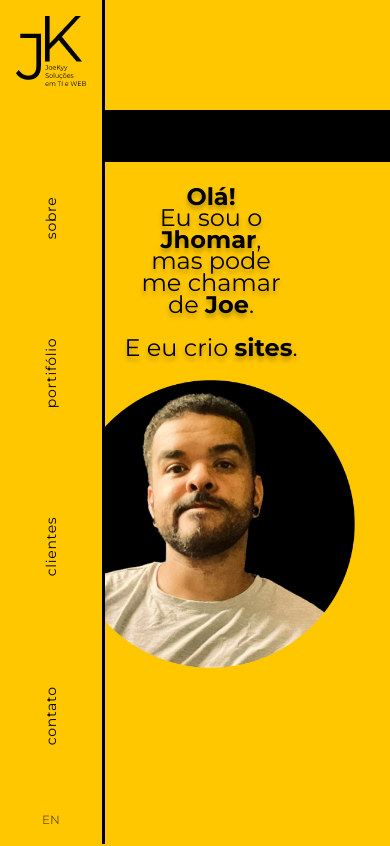
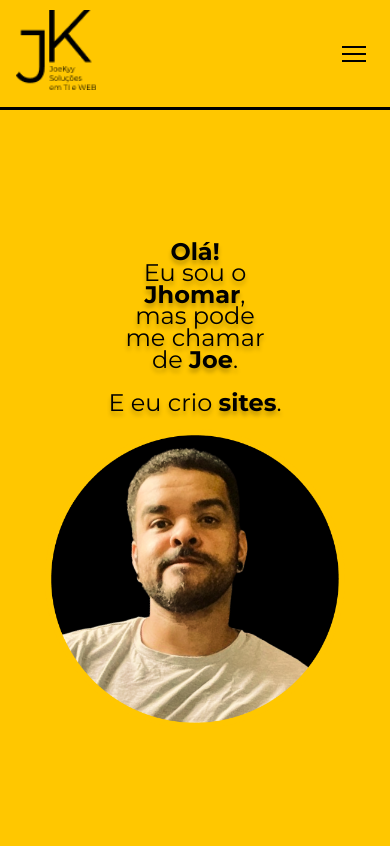
Before and after one commit to JoeKyy/joekyy.com.br, a Next.js app in the folder next/: page /pt-br#hello in a window 390 px wide. Shown: the top 846 px of the page. Built offline with nearby package versions, Linux system fonts and the light colour scheme.

Commit message:
feat: implement horizontal scrolling functionality and improve layout consistency across components

```diff
--- a/next/app/[locale]/page.tsx
+++ b/next/app/[locale]/page.tsx
@@ -1,4 +1,7 @@
-import { HorizontalScroll } from "@/components/HorizontalScroll";
+import {
+  HorizontalScrollProvider,
+  HorizontalScrollContainer,
+} from "@/components/HorizontalScroll";
 import { Navigation } from "@/components/Navigation";
 import { Hero } from "@/components/Hero";
 import { About } from "@/components/About";
@@ -18,17 +21,17 @@ export default async function LocalePage({
   const typedLocale = locale as Locale;
 
   return (
-    <>
+    <HorizontalScrollProvider>
       <Navigation locale={typedLocale} />
-      <main className="w-full lg:flex lg:min-w-dvw lg:h-dvh lg:ml-[105px]">
-        <HorizontalScroll>
+      <main className="w-full lg:flex lg:h-dvh lg:ml-26.25">
+        <HorizontalScrollContainer>
           <Hero locale={typedLocale} />
           <About locale={typedLocale} />
           <Portfolio locale={typedLocale} />
           <Clients locale={typedLocale} />
           <Contact locale={typedLocale} />
-        </HorizontalScroll>
+        </HorizontalScrollContainer>
       </main>
-    </>
+    </HorizontalScrollProvider>
   );
 }
--- a/next/components/About/index.tsx
+++ b/next/components/About/index.tsx
@@ -18,7 +18,7 @@ export function About({ locale }: AboutProps) {
   return (
     <section
       id="sobre"
-      className="min-w-dvw min-h-dvh snap-start flex pt-[110px] lg:pt-0 lg:pl-[100px]"
+      className="w-full lg:min-w-dvw min-h-dvh flex flex-col lg:flex-row pt-[110px] lg:pt-0 lg:pl-[100px]"
     >
       {/* Section header sidebar - black bg, rotated title */}
       <header className="hidden lg:block relative w-[50px] h-dvh shrink-0 bg-dark text-light">
@@ -27,10 +27,7 @@ export function About({ locale }: AboutProps) {
         </h2>
       </header>
       {/* Mobile header */}
-      <header
-        className="lg:hidden w-full p-4 bg-dark text-light absolute left-0"
-        style={{ top: "110px" }}
-      >
+      <header className="lg:hidden w-full p-4 bg-dark text-light">
         <h2 className="font-bold text-sm">{about.title}</h2>
       </header>
 
--- a/next/components/Clients/index.tsx
+++ b/next/components/Clients/index.tsx
@@ -14,7 +14,7 @@ export function Clients({ locale }: ClientsProps) {
   return (
     <section
       id="clientes"
-      className="min-w-dvw min-h-dvh snap-start flex pt-[110px] lg:pt-0 lg:pl-[100px]"
+      className="w-full lg:min-w-dvw min-h-dvh flex flex-col lg:flex-row pt-[110px] lg:pt-0 lg:pl-[100px]"
     >
       {/* Section header sidebar */}
       <header className="hidden lg:block relative w-[50px] h-dvh shrink-0 bg-dark text-light">
--- a/next/components/Contact/index.tsx
+++ b/next/components/Contact/index.tsx
@@ -15,7 +15,7 @@ export function Contact({ locale }: ContactProps) {
   return (
     <section
       id="contato"
-      className="min-w-dvw min-h-dvh snap-start flex pt-[110px] lg:pt-0 lg:pl-[100px]"
+      className="w-full lg:min-w-dvw min-h-dvh flex flex-col lg:flex-row pt-[110px] lg:pt-0 lg:pl-[100px]"
     >
       {/* Section header sidebar */}
       <header className="hidden lg:block relative w-[50px] h-dvh shrink-0 bg-dark text-light">
--- a/next/components/Hero/index.tsx
+++ b/next/components/Hero/index.tsx
@@ -13,7 +13,7 @@ export function Hero({ locale }: HeroProps) {
   return (
     <section
       id="hello"
-      className="min-w-dvw h-dvh snap-start flex items-center lg:-ml-[105px] mx-4 lg:mx-0"
+      className="min-w-screen min-h-dvh lg:h-dvh flex items-center pt-27.5 lg:pt-0 px-4 lg:px-0"
     >
       <div className="w-full lg:w-screen">
         <div className="flex flex-col lg:flex-row items-center">
--- a/next/components/HorizontalScroll/index.tsx
+++ b/next/components/HorizontalScroll/index.tsx
@@ -1,15 +1,17 @@
 "use client";
 
-import { createContext, useContext } from "react";
+import { createContext, useContext, useRef } from "react";
 import { useHorizontalScroll } from "@/hooks/useHorizontalScroll";
 
 interface ScrollContextType {
+  containerRef: React.RefObject<HTMLDivElement | null>;
   activeSection: string;
   scrollToSection: (id: string) => void;
   isMobile: boolean;
 }
 
 const ScrollContext = createContext<ScrollContextType>({
+  containerRef: { current: null },
   activeSection: "hello",
   scrollToSection: () => {},
   isMobile: false,
@@ -17,24 +19,42 @@ const ScrollContext = createContext<ScrollContextType>({
 
 export const useScrollContext = () => useContext(ScrollContext);
 
-export function HorizontalScroll({ children }: { children: React.ReactNode }) {
+/** Wrap your entire page layout — Navigation + main content */
+export function HorizontalScrollProvider({
+  children,
+}: {
+  children: React.ReactNode;
+}) {
   const { containerRef, activeSection, scrollToSection, isMobile } =
     useHorizontalScroll();
 
   return (
     <ScrollContext.Provider
-      value={{ activeSection, scrollToSection, isMobile }}
+      value={{ containerRef, activeSection, scrollToSection, isMobile }}
     >
+      {children}
+    </ScrollContext.Provider>
+  );
+}
+
+/** The actual scrollable container — put your sections here */
+export function HorizontalScrollContainer({
+  children,
+}: {
+  children: React.ReactNode;
+}) {
+  const { containerRef, isMobile } = useScrollContext();
+
+  return (
     <div
       ref={containerRef}
       className={
         isMobile
           ? "flex flex-col overflow-y-auto"
-            : "flex overflow-x-scroll overflow-y-hidden h-dvh snap-x snap-mandatory scrollbar-hide"
+          : "flex overflow-x-scroll overflow-y-hidden h-dvh scrollbar-hide"
       }
     >
       {children}
     </div>
-    </ScrollContext.Provider>
   );
 }
--- a/next/components/Navigation/index.tsx
+++ b/next/components/Navigation/index.tsx
@@ -13,7 +13,7 @@ interface NavigationProps {
 
 export function Navigation({ locale }: NavigationProps) {
   const t = useTranslations("nav");
-  const { activeSection, scrollToSection, isMobile } = useScrollContext();
+  const { activeSection, scrollToSection } = useScrollContext();
   const [menuOpen, setMenuOpen] = useState(false);
   const router = useRouter();
   const pathname = usePathname();
@@ -39,56 +39,68 @@ export function Navigation({ locale }: NavigationProps) {
   const logoSrc =
     locale === "en-us" ? "/images/logo-en-us.png" : "/images/logo.png";
 
-  if (isMobile) {
   return (
-      <header className="fixed top-0 left-0 w-full h-[110px] bg-primary z-10 border-b-[3px] border-dark flex items-center justify-between px-4">
-        <button
-          onClick={() => handleNavClick("hello")}
-          className="relative z-[11]"
-        >
-          <Image src={logoSrc} alt="JoeKyy" width={70} height={70} />
+    <>
+      {/* ── Mobile header (< lg) ── */}
+      <header className="lg:hidden fixed top-0 left-0 w-full h-[110px] bg-primary z-[10] border-b-[3px] border-dark flex items-center px-4">
+        {/* Logo — col-10 equivalent */}
+        <div className="flex-[10]">
+          <button onClick={() => handleNavClick("hello")} aria-label="Início">
+            <Image src={logoSrc} alt="JoeKyy" width={80} height={55} />
           </button>
+        </div>
 
+        {/* Hamburger — col-2 equivalent */}
+        <div className="flex-[2] flex justify-end">
           <button
             onClick={() => setMenuOpen(!menuOpen)}
-          className="relative w-6 h-4 flex flex-col justify-between z-[99999]"
+            className="relative z-[99999] p-2 border-0"
             aria-label="Menu"
           >
+            {/* Hamburger squeeze animation */}
+            <span className="block w-6 h-4 relative">
               <span
-            className={`block w-full h-[2px] bg-dark transition-transform duration-300 ${
-              menuOpen ? "translate-y-[7px] rotate-45" : ""
+                className={`absolute block w-6 h-[2px] bg-dark transition-all duration-300 ${
+                  menuOpen ? "top-[7px] rotate-45" : "top-0"
                 }`}
               />
               <span
-            className={`block w-full h-[2px] bg-dark transition-opacity duration-300 ${
-              menuOpen ? "opacity-0" : ""
+                className={`absolute block w-6 h-[2px] bg-dark top-[7px] transition-opacity duration-300 ${
+                  menuOpen ? "opacity-0" : "opacity-100"
                 }`}
               />
               <span
-            className={`block w-full h-[2px] bg-dark transition-transform duration-300 ${
-              menuOpen ? "-translate-y-[7px] -rotate-45" : ""
+                className={`absolute block w-6 h-[2px] bg-dark transition-all duration-300 ${
+                  menuOpen ? "top-[7px] -rotate-45" : "top-[14px]"
                 }`}
               />
+            </span>
           </button>
+        </div>
 
-        {menuOpen && (
-          <nav className="fixed inset-0 z-10 bg-primary pt-[168px] px-6 border-b-2 border-light">
+        {/* Mobile nav overlay — always rendered, slides via top position */}
+        <nav
+          className={`fixed left-0 w-full h-dvh bg-primary z-[10] px-[24px] border-b-2 border-light transition-[top] duration-300 ${
+            menuOpen ? "top-0" : "-top-[1000vh]"
+          }`}
+          style={{ paddingTop: "168px" }}
+        >
           <ul className="block">
             {navItems.map((item) => (
-                <li key={item.id} className="block w-full mb-8">
+              <li key={item.id} className="inline-block w-full mb-[32px]">
                 <button
                   onClick={() => handleNavClick(item.id)}
                   className={`text-base transition-colors ${
                     activeSection === item.id
-                        ? "font-bold text-dark"
-                        : "text-dark hover:font-bold"
+                      ? "font-bold"
+                      : "font-normal hover:font-bold"
                   }`}
                 >
                   {item.label}
                 </button>
               </li>
             ))}
-              <li className="block w-full mb-8">
+            <li className="inline-block w-full mb-[32px]">
               <button
                 onClick={switchLocale}
                 className="text-sm text-dark/60 hover:text-dark transition-colors"
@@ -98,30 +110,31 @@ export function Navigation({ locale }: NavigationProps) {
             </li>
           </ul>
         </nav>
-        )}
       </header>
-    );
-  }
 
-  return (
-    <header className="fixed top-0 left-0 w-[105px] h-dvh bg-primary z-10 border-r-[3px] border-dark flex flex-col items-center py-4">
+      {/* ── Desktop sidebar (≥ lg) ── */}
+      <header className="hidden lg:flex fixed top-0 left-0 w-[105px] h-dvh bg-primary z-[10] border-r-[3px] border-dark flex-col items-center py-4">
         <button
           onClick={() => handleNavClick("hello")}
           className="relative z-[11] mb-4"
+          aria-label="Início"
         >
-        <Image src={logoSrc} alt="JoeKyy" width={70} height={70} />
+          <Image src={logoSrc} alt="JoeKyy" width={70} height={55} />
         </button>
 
         <nav className="flex-1 flex items-center">
-        <ul className="flex flex-col justify-around h-[80dvh]">
+          <ul
+            className="flex flex-col justify-around"
+            style={{ height: "80dvh" }}
+          >
             {navItems.map((item) => (
               <li key={item.id} className="-rotate-90">
                 <button
                   onClick={() => handleNavClick(item.id)}
                   className={`whitespace-nowrap text-sm tracking-wider transition-colors ${
                     activeSection === item.id
-                    ? "font-bold text-dark"
-                    : "text-dark hover:font-bold"
+                      ? "font-bold"
+                      : "font-normal hover:font-bold"
                   }`}
                 >
                   {item.label}
@@ -138,5 +151,6 @@ export function Navigation({ locale }: NavigationProps) {
           {locale === "pt-br" ? "EN" : "PT"}
         </button>
       </header>
+    </>
   );
 }
--- a/next/components/Portfolio/index.tsx
+++ b/next/components/Portfolio/index.tsx
@@ -14,7 +14,7 @@ export function Portfolio({ locale }: PortfolioProps) {
   return (
     <section
       id="portifolio"
-      className="w-full min-w-full lg:w-max lg:min-w-max min-h-dvh snap-start flex pt-[110px] lg:pt-0 lg:pl-[100px]"
+      className="w-full lg:w-max lg:min-w-max min-h-dvh flex flex-col lg:flex-row pt-[110px] lg:pt-0 lg:pl-[100px]"
     >
       {/* Section header sidebar */}
       <header className="hidden lg:block relative w-[50px] h-dvh shrink-0 bg-dark text-light">
--- a/next/hooks/useHorizontalScroll.ts
+++ b/next/hooks/useHorizontalScroll.ts
@@ -3,7 +3,6 @@
 import { useEffect, useRef, useState, useCallback } from "react";
 
 const MOBILE_BREAKPOINT = 1260;
-const SCROLL_AMOUNT = 15;
 const OBSERVER_THRESHOLD = 0.2;
 
 export function useHorizontalScroll() {
@@ -11,24 +10,34 @@ export function useHorizontalScroll() {
   const [activeSection, setActiveSection] = useState<string>("hello");
   const [isMobile, setIsMobile] = useState(false);
 
-  const scrollToSection = useCallback((sectionId: string) => {
-    const element = document.getElementById(sectionId);
-    if (element) {
-      element.scrollIntoView({
-        behavior: "smooth",
-        block: "nearest",
-        inline: "start",
-      });
+  const scrollToSection = useCallback(
+    (sectionId: string) => {
+      const element = document.getElementById(sectionId);
+      if (!element) return;
+
+      if (isMobile) {
+        // Vertical scroll on mobile
+        element.scrollIntoView({ behavior: "smooth", block: "start" });
+      } else {
+        // Horizontal scroll on desktop — scroll the container directly
+        const container = containerRef.current;
+        if (container) {
+          const elementLeft = element.offsetLeft;
+          container.scrollTo({ left: elementLeft, behavior: "smooth" });
+        }
+      }
+
       setActiveSection(sectionId);
       if (typeof window !== "undefined") {
         history.pushState(null, "", `#${sectionId}`);
       }
-    }
-  }, []);
+    },
+    [isMobile],
+  );
 
   useEffect(() => {
     const checkMobile = () => {
-      setIsMobile(window.innerWidth <= MOBILE_BREAKPOINT);
+      setIsMobile(window.innerWidth < MOBILE_BREAKPOINT);
     };
 
     checkMobile();
@@ -36,6 +45,7 @@ export function useHorizontalScroll() {
     return () => window.removeEventListener("resize", checkMobile);
   }, []);
 
+  // Wheel → horizontal scroll on desktop
   useEffect(() => {
     if (isMobile) return;
 
@@ -44,9 +54,9 @@ export function useHorizontalScroll() {
 
     const handleWheel = (event: WheelEvent) => {
       event.preventDefault();
-      container.scrollBy({
-        left: event.deltaY < 0 ? -SCROLL_AMOUNT : SCROLL_AMOUNT,
-      });
+      const delta =
+        Math.sign(event.deltaY) * Math.min(Math.abs(event.deltaY), 200);
+      container.scrollBy({ left: delta });
     };
 
     const handleKeyDown = (event: KeyboardEvent) => {
@@ -54,12 +64,12 @@ export function useHorizontalScroll() {
         case "ArrowLeft":
         case "ArrowUp":
         case "PageUp":
-          container.scrollBy({ left: -10 });
+          container.scrollBy({ left: -window.innerWidth });
           break;
         case "ArrowRight":
         case "ArrowDown":
         case "PageDown":
-          container.scrollBy({ left: 10 });
+          container.scrollBy({ left: window.innerWidth });
           break;
       }
     };
@@ -109,7 +119,7 @@ export function useHorizontalScroll() {
   useEffect(() => {
     if (typeof window !== "undefined" && window.location.hash) {
       const hash = window.location.hash.substring(1);
-      setTimeout(() => scrollToSection(hash), 100);
+      setTimeout(() => scrollToSection(hash), 150);
     }
   }, [scrollToSection]);
 
```
Lines whose indentation alone changed are shown as unchanged.
